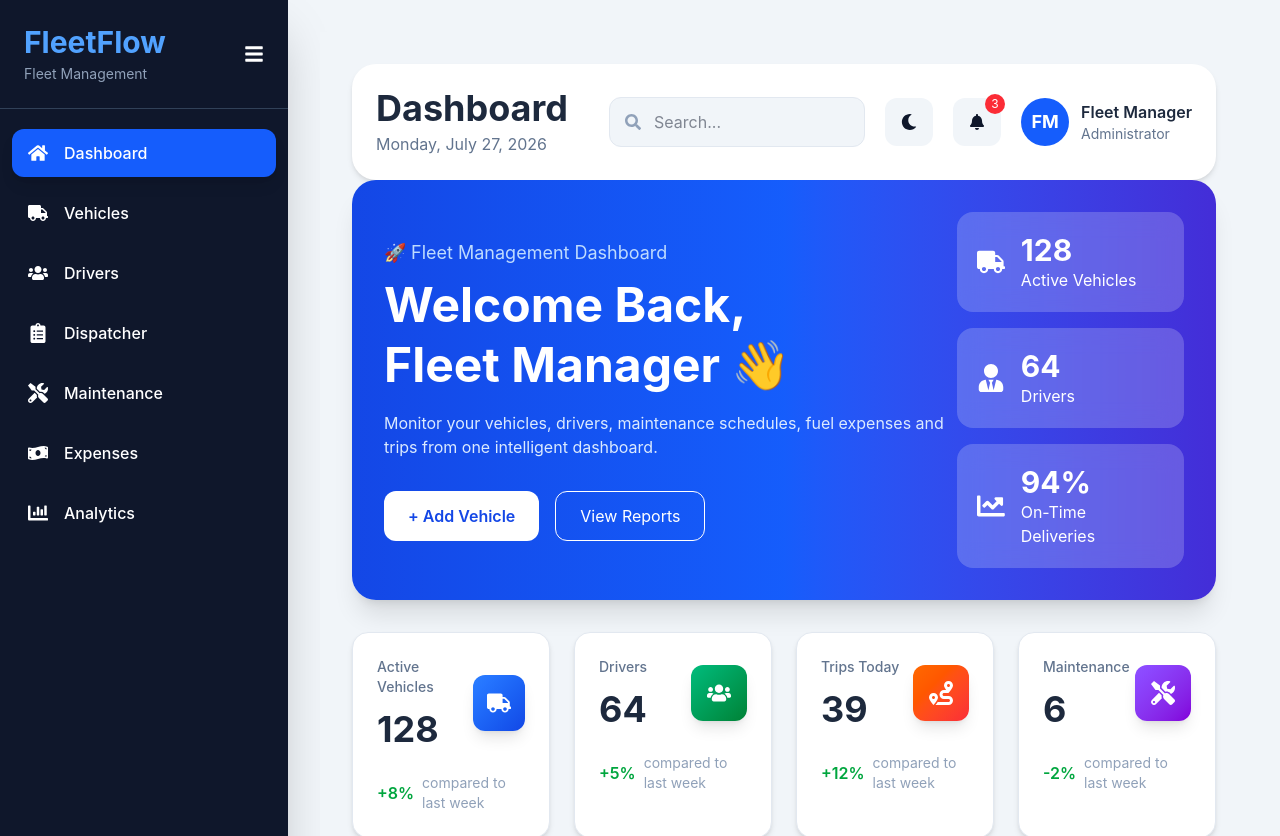
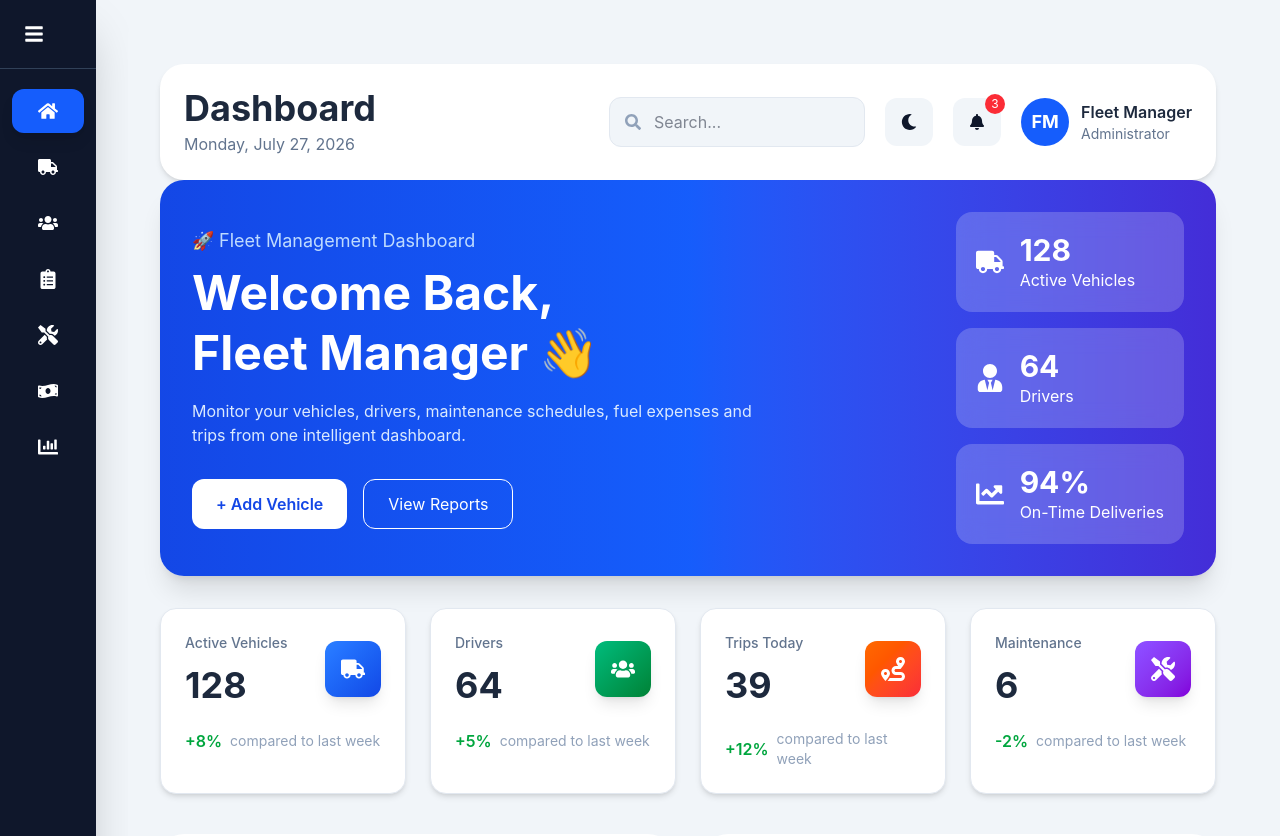
Before and after one commit to HETAXITAPODHAN29/FleetFlow, a React (Vite) app: page /dashboard in a window 1280 px wide. Shown: the top 836 px of the page. Built offline with nearby package versions, Linux system fonts and the light colour scheme.

Commit message:
edited sidebar

```diff
--- a/src/components/Sidebar.jsx
+++ b/src/components/Sidebar.jsx
@@ -25,7 +25,7 @@ const links = [
 ];
 
 export default function Sidebar() {
-  const [collapsed, setCollapsed] = useState(false);
+  const [collapsed, setCollapsed] = useState(true);
 
   const user = {
     name: "Hetaxi",
@@ -54,12 +54,15 @@ export default function Sidebar() {
           </div>
         )}
 
-        <button
-          onClick={() => setCollapsed(!collapsed)}
-          className="text-xl hover:text-blue-400 transition"
-        >
-          <FaBars />
-        </button>
+      <button
+        onClick={() => {
+          console.log("Button clicked");
+          setCollapsed((prev) => !prev);
+        }}
+        className="text-xl hover:text-blue-400 transition"
+      >
+        <FaBars />
+      </button>
       </div>
 
       {/* Navigation */}
```
